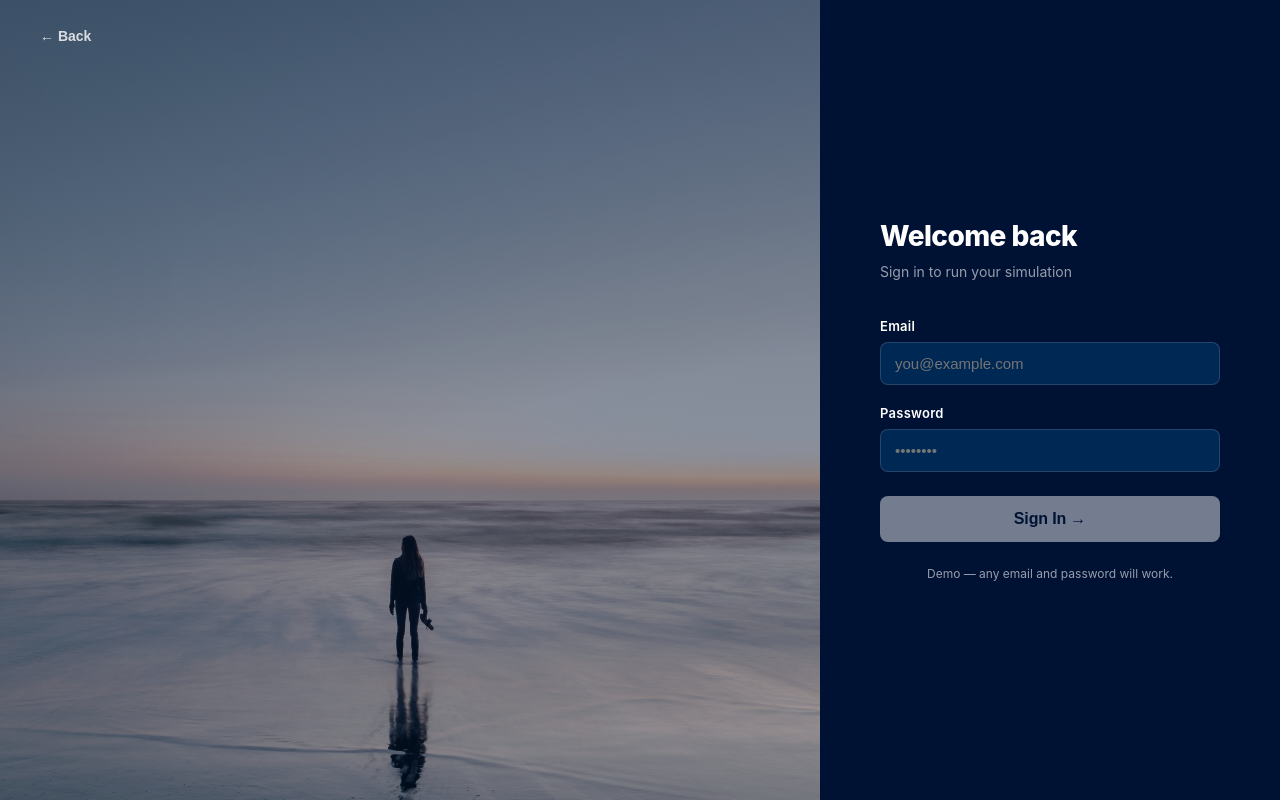
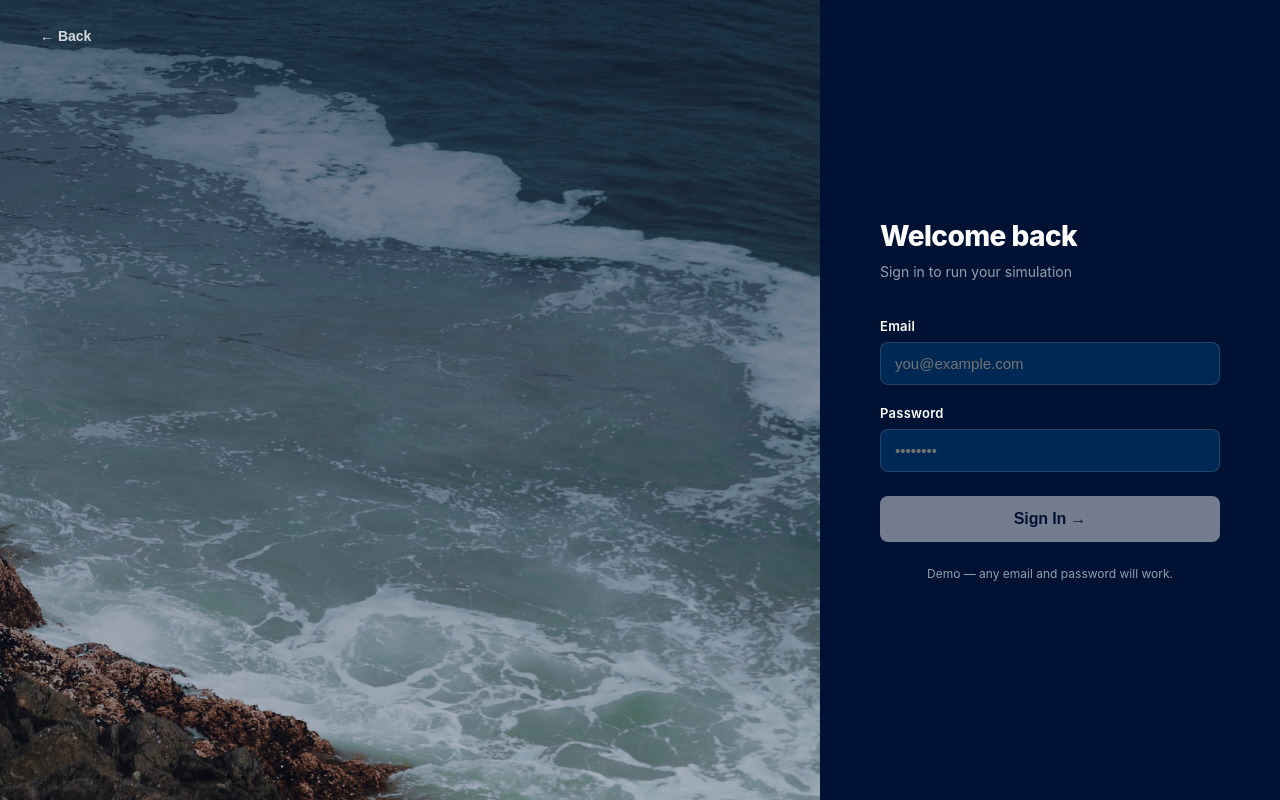
Before and after one commit to ermerga/DataDungeon, a React (Vite) app in the folder frontend/: page /login in a window 1280 px wide. Built offline with nearby package versions, Linux system fonts and the light colour scheme; no server answers.

Commit message:
Added better img

```diff
--- a/frontend/src/pages/Login.jsx
+++ b/frontend/src/pages/Login.jsx
@@ -96,7 +96,7 @@ const s = {
   // ── Left image panel
   imagePanel: {
     flex: 1,
-    backgroundImage: 'url(/woman-wades-in-ocean-at-sunset.jpg)',
+    backgroundImage: 'url(/view-of-the-sea-iphone-wallpaper.jpg)',
     backgroundSize: 'cover',
     backgroundPosition: 'center',
     position: 'relative'
```
Also changed, not shown: frontend/public/view-of-the-sea-iphone-wallpaper.jpg (added).
